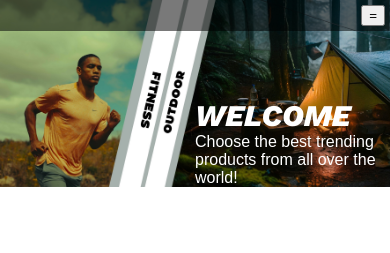
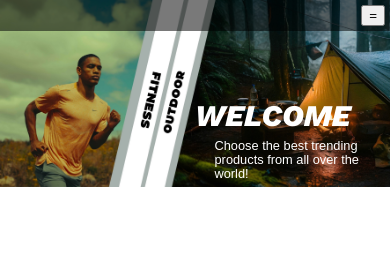
Before and after one commit to juragatPi/web, a plain HTML site: page index.html in a window 390 px wide. Shown: the top 253 px of the page. Drawn offline with nearby package versions, Linux system fonts and the light colour scheme.

Commit message:
Update style.css

```diff
--- a/style.css
+++ b/style.css
@@ -279,5 +279,8 @@ span{
     .headerText h1{
         font-size: 30px;
     }
+    .headerText p{
+        transform: scale(0.8)
+    }
 
 }
```
